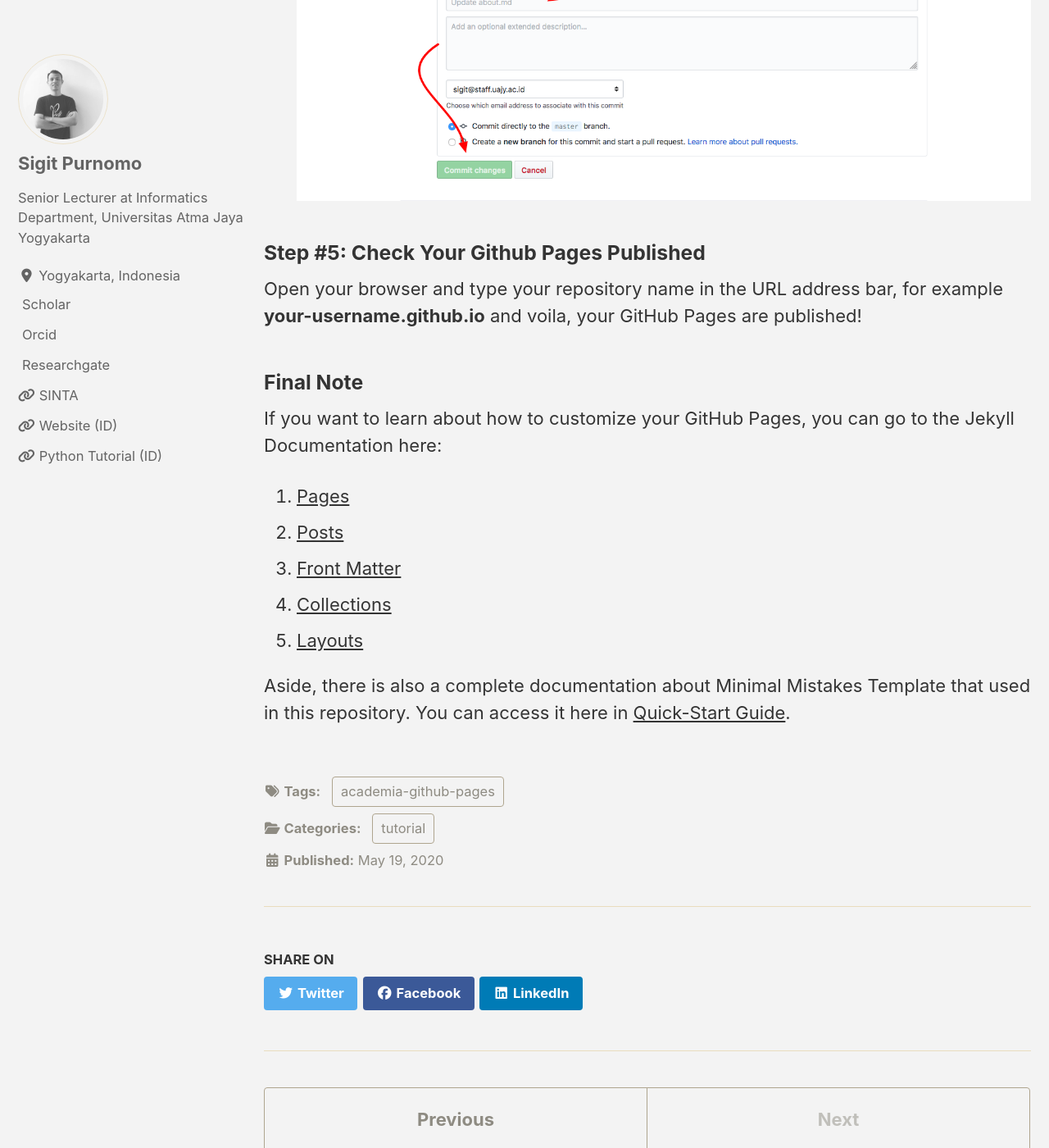
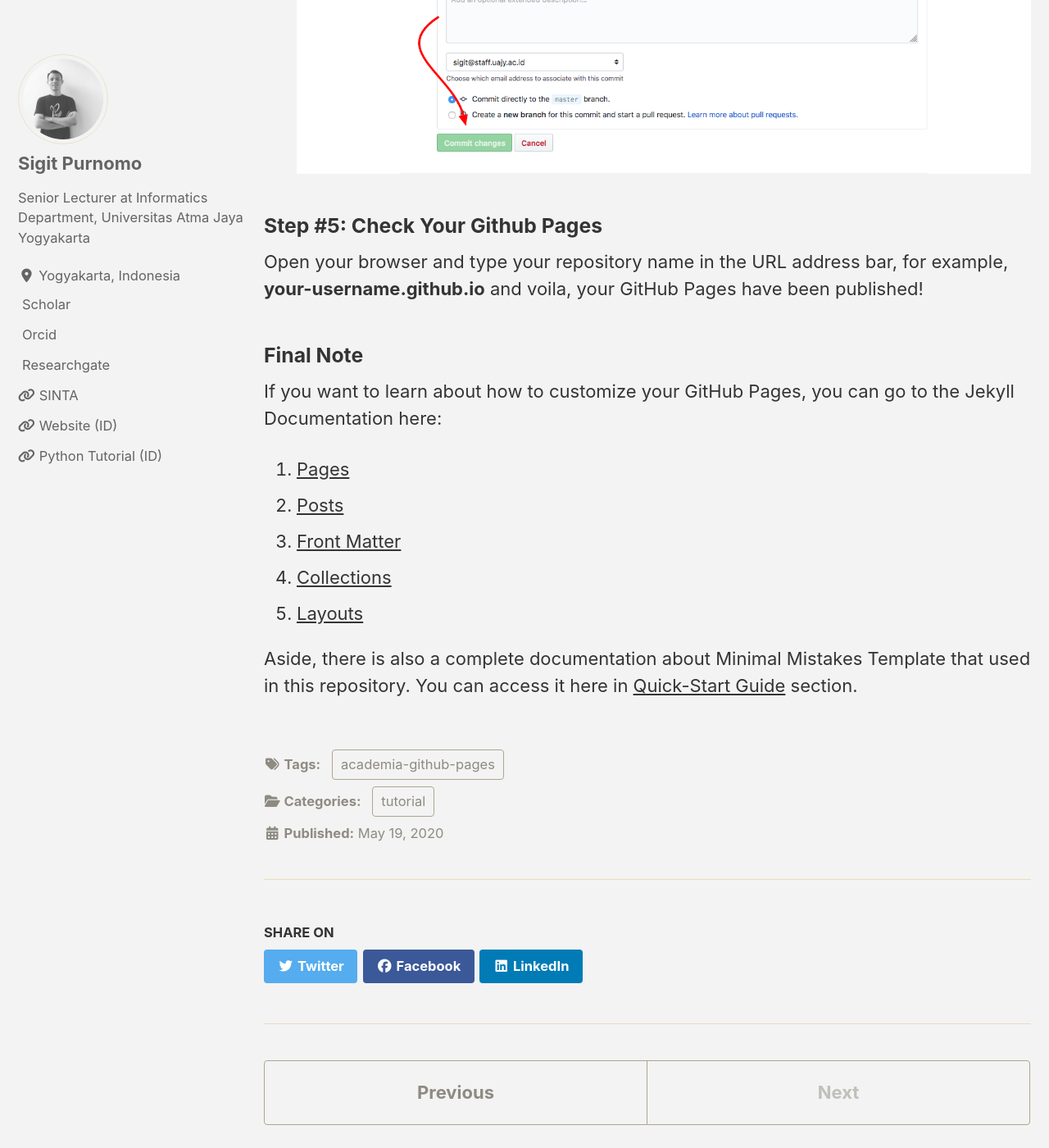
Before and after one commit to sigit-purnomo/sigit-purnomo.github.io, a Jekyll site: the page built from _posts/2020-05-19-tutorial-how-to-create-github-pages-for-academia.md, in a window 1280 px wide and 1400 px high, scrolled down 9971 px. Shown: the whole window at 82% size. Built offline with Jekyll 4.4.1, drawn with Linux system fonts in a browser that asks for light colours; cached includes are drawn as plain includes; nearby versions of some CDN libraries; a style sheet for code colours, icons or effects is not loaded; some of the changed text lies outside the part shown.

Commit message:
Update post

```diff
--- a/_posts/2020-05-19-tutorial-how-to-create-github-pages-for-academia.md
+++ b/_posts/2020-05-19-tutorial-how-to-create-github-pages-for-academia.md
@@ -84,7 +84,7 @@ GitHub Pages content mostly consists of pages (saved in _pages folder) and posts
    ![GitHub Pages Contents](/assets/images/pages-lists.png "GitHub Pages Contents]")
 
 2. Edit all of the pages with information about you and your portfolios.<br />
-   Both of the pages and posts content using the Markdown format. You can learn about the Markdown format **[here]**(https://guides.github.com/features/mastering-markdown/). <br />
+   Both of the pages and posts content using the Markdown format. You can learn about the Markdown format **[here](https://guides.github.com/features/mastering-markdown/)**. <br />
    **Note:** If you want to add image in your content, don't forget to upload the image in **/assets/images/** folder.
 
    ![GitHub About Pages Edit](/assets/images/pages-content.png "GitHub About Pages Edit")
@@ -96,9 +96,9 @@ GitHub Pages content mostly consists of pages (saved in _pages folder) and posts
 
    ![GitHub Pages Commit Changes](/assets/images/pages-content-commit.png "GitHub Pages Commit Changes")
 
-### Step #5: Check Your Github Pages Published
+### Step #5: Check Your Github Pages
 
-Open your browser and type your repository name in the URL address bar, for example **your-username.github.io** and voila, your GitHub Pages are published!
+Open your browser and type your repository name in the URL address bar, for example, **your-username.github.io** and voila, your GitHub Pages have been published!
 
 ### Final Note
 If you want to learn about how to customize your GitHub Pages, you can go to the Jekyll Documentation here:
@@ -108,4 +108,4 @@ If you want to learn about how to customize your GitHub Pages, you can go to the
 4. [Collections](https://jekyllrb.com/docs/collections/)
 5. [Layouts](https://jekyllrb.com/docs/layouts/)
 
-Aside, there is also a complete documentation about Minimal Mistakes Template that used in this repository. You can access it here in [Quick-Start Guide](https://mmistakes.github.io/minimal-mistakes/docs/quick-start-guide/).
+Aside, there is also a complete documentation about Minimal Mistakes Template that used in this repository. You can access it here in [Quick-Start Guide](https://mmistakes.github.io/minimal-mistakes/docs/quick-start-guide/) section.
```
Also changed, not shown: _drafts/2020-05-19-tutorial-how-to-create-github-pages-for-academia.md (+5 -5 lines), 1 other file.
